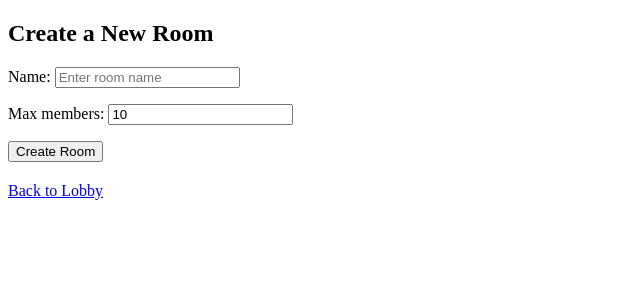
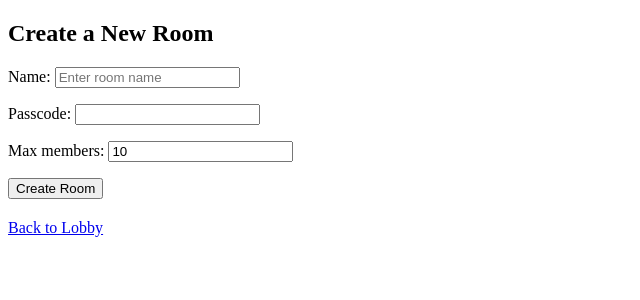
Before and after one commit to jtutor26/video_chat, a Django app: page /create/ in a window 1280 px wide. Shown: the part 26-326 px from the top of the page, without its empty margins (0-640 px from the left). Run offline with Django 5.2, Linux system fonts and the light colour scheme; the visitor is signed in with stand-in values (Sample User, id 1).

Commit message:
room passcode feature

```diff
--- a/videochats/forms.py
+++ b/videochats/forms.py
@@ -4,7 +4,7 @@ from .models import Room
 class RoomForm(forms.ModelForm):
     class Meta:
         model = Room
-        fields = ['name', 'max_members']
+        fields = ['name', 'passcode', 'max_members']
 
         widgets = {
             'name': forms.TextInput(attrs={'placeholder': 'Enter room name'}),
--- a/videochats/models.py
+++ b/videochats/models.py
@@ -14,6 +14,7 @@ class Room(models.Model):
     # can just guess a URL and get into a room
     room_id = models.UUIDField(default=uuid.uuid4, unique=True, editable=False)
 
+    passcode = models.PositiveIntegerField(default=None, null=True)
     max_members = models.IntegerField(default=10)
 
     def __str__(self):
--- a/videochats/views.py
+++ b/videochats/views.py
@@ -2,6 +2,7 @@ from django.shortcuts import render, redirect
 from django.contrib.auth.decorators import login_required
 from .models import Room
 from .forms import RoomForm
+from django.contrib import messages
 
 # Create your views here.
 @login_required
@@ -29,4 +30,15 @@ def room_view(request, room_id):
         room = Room.objects.get(room_id=room_id)
     except Room.DoesNotExist:
         return redirect('lobby')
+
+    # Check if the room has a passcode
+    # We skip this check if the current user is the host of the room
+    if room.passcode is not None and request.user != room.host:
+        entered_passcode = request.GET.get('passcode')
+
+        # Verify the passcode (convert room.passcode to string for comparison)
+        if entered_passcode != str(room.passcode):
+            messages.error(request, 'Invalid passcode provided for this room.')
+            return redirect('lobby')
+
     return render(request, 'videochats/room.html', {'room': room,})
```
Also changed, not shown: videochats/templates/videochats/lobby.html (+36 -1 lines), videochats/migrations/0002_room_passcode.py (added).
